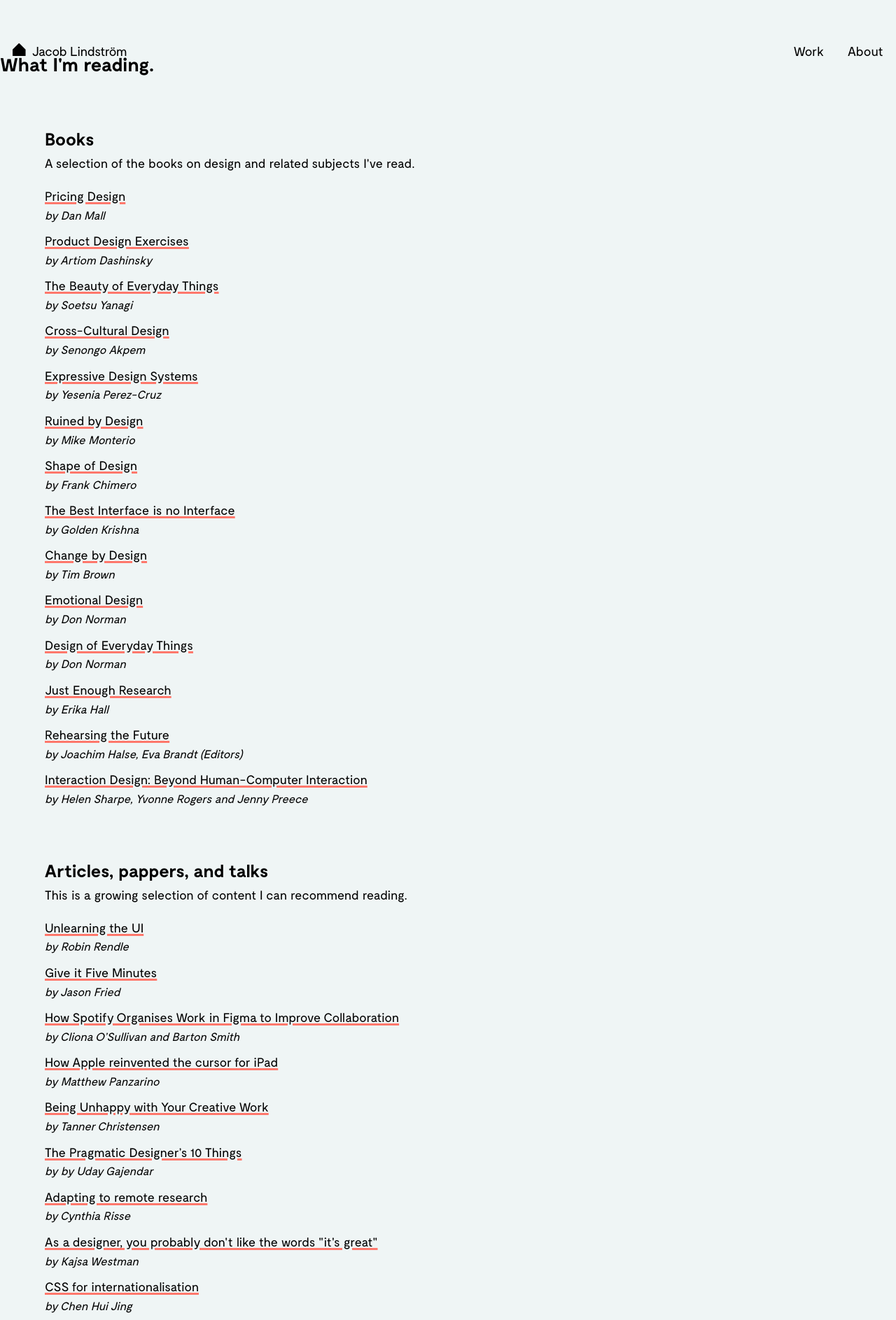
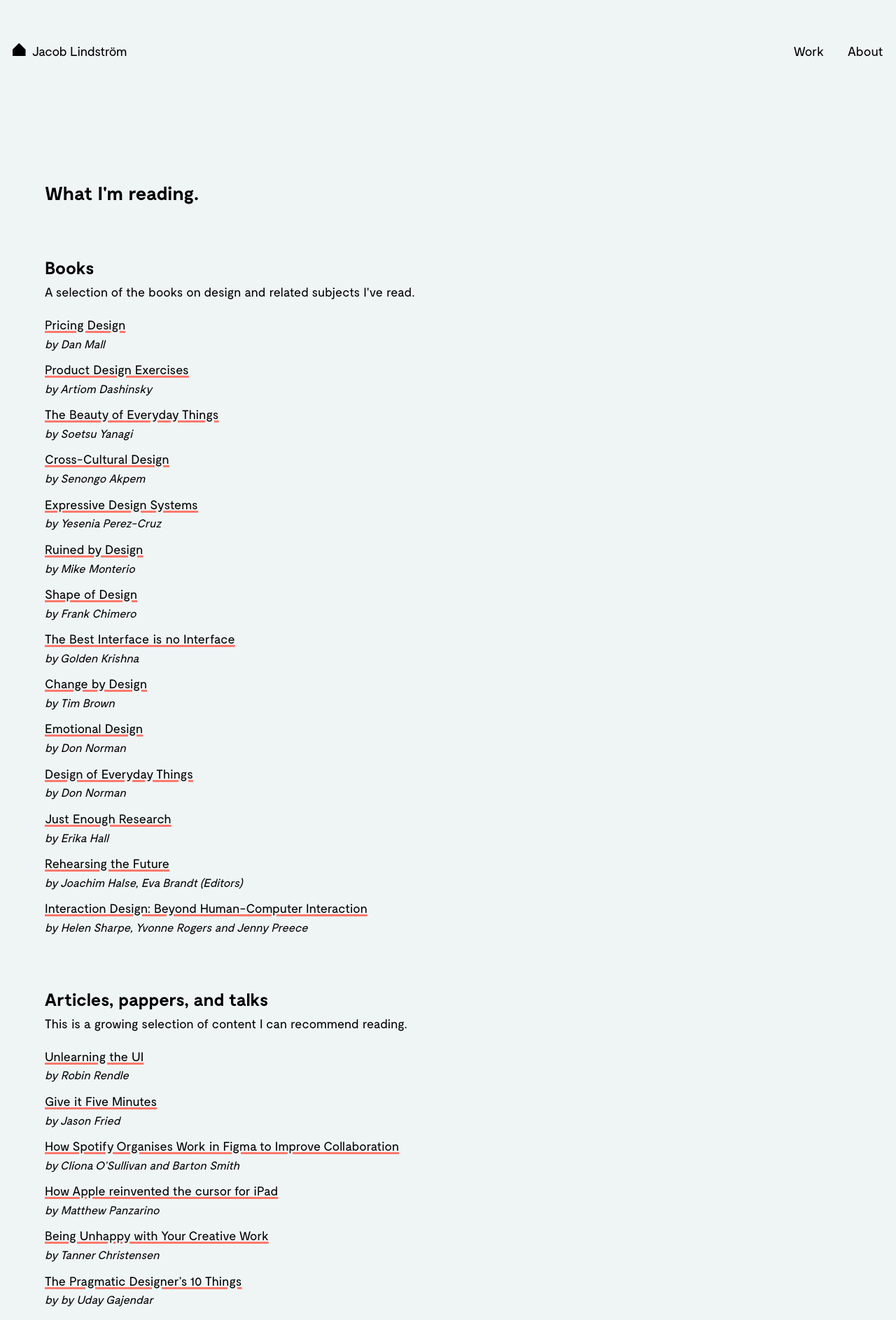
Before and after one commit to jacoblindstrm/jacoblindstrm.github.io, a Jekyll site: the page built from _posts/2020-04-01-what-im-reading.html, in a window 1280 px wide. Shown: the top 1887 px of the page at 70% size. Built offline with Jekyll 4.4.1, drawn with Linux system fonts in a browser that asks for light colours; comment, search, counter and statistics services are not loaded.

Commit message:
no message

```diff
--- a/_sass/list.scss
+++ b/_sass/list.scss
@@ -1,7 +1,8 @@
 #list {
-  padding-bottom: var(--padding-page-bottom);
+  margin-top: 20vw;
 
   ol,
+  h1,
   ul,
   h2,
   p {
```
